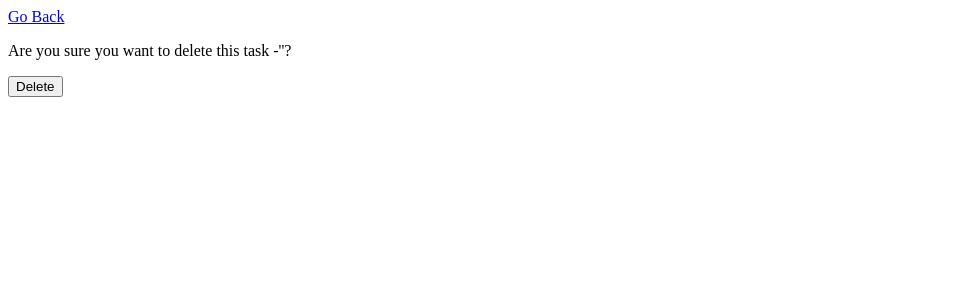
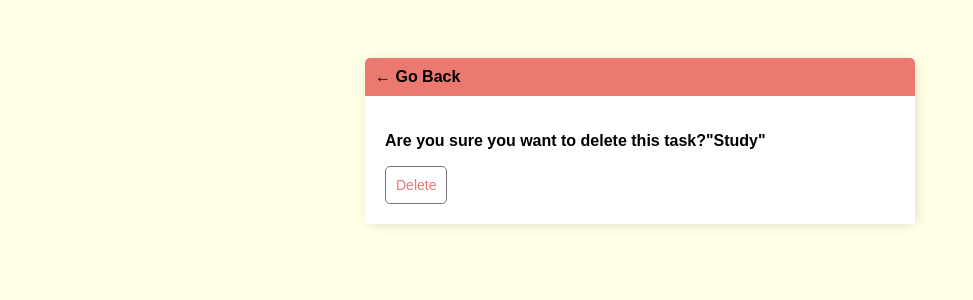
Before and after one commit to KamauDev-maker/Todo-list, a Django app: page /task-delete/1/ in a window 1280 px wide. Shown: the top 300 px of the page, without its empty margins (0-973 px from the left). Run offline with Django 3.2, Linux system fonts and the light colour scheme; a user stored in the database is signed in; data comes from the database, SQL or seed files in the repository; both versions use the stored data as it was after the commit.

Commit message:
styling the app

```diff
--- a/todoapp/templates/todoapp/layout.html
+++ b/todoapp/templates/todoapp/layout.html
@@ -15,6 +15,176 @@
             font-family: sans-serif;
             padding-top: 50px;
         }
+
+        h1, h2, h3, h4, h5, h6 {
+            font-family: sans-serif;
+        }
+
+        a,p{
+            color:black;
+            font-weight: bolder;
+
+        }
+
+        a {
+            font-weight: 600;
+        }
+
+        .container {
+            max-width: 550px;
+            margin: auto;
+            background-color: #fff;
+            -webkit-box-shadow: 2px 2px 13px -4px rgba(0, 0, 0, 0.21);
+            box-shadow: 2px 2px 13px -4px rgba(0, 0, 0, 0.21);
+        }
+
+        input {
+            outline: none;
+            border: none;
+        }
+
+        .header-bar {
+            display: flex;
+            justify-content: space-between;
+            color:black;
+            padding: 10px;
+            border-radius: 5px 5px 0 0;
+            background:#EB796F
+        }
+
+        .header-bar a {
+            text-decoration: none;
+        }
+
+        .task-wrapper {
+            display: flex;
+            align-items: center;
+            justify-content: space-between;
+            background-color:white;
+            border-top: 1px solid #dfe4ea;
+            overflow: hidden;
+        }
+
+        .task-title {
+            display: flex;
+            padding: 20px;
+        }
+
+        .task-title a {
+            text-decoration: none;
+            color: #4b5156;
+            margin-left: 10px;
+        }
+
+        .task-complete-icon {
+            height: 20px;
+            width: 20px;
+            background-color: rgb(105, 192, 105);
+            border-radius: 50%;
+        }
+
+        .task-incomplete-icon {
+            height: 20px;
+            width: 20px;
+            background-color: rgb(218, 218, 218);
+            border-radius: 50%;
+        }
+
+        .delete-link {
+            text-decoration: none;
+            font-weight: 900;
+            color: black;
+            font-size: 22px;
+            line-height: 0;
+            padding: 20px 0px;
+        }
+
+        /*Handle Classes*/
+
+        .handle {
+            display: inline-block;
+            padding: 20px 16px;
+            cursor: grab;
+            user-select: none;
+        }
+
+        .handle:after,
+        .handle:before {
+            display: block;
+            content: "";
+        }
+
+        .handle:active,
+        .handle:active:before,
+        .handle:active:after {
+            cursor: grabbing;
+        }
+
+        .dropArea {
+            background-color: #f1f2f6;
+            color: black;
+            border: #ced6e0 1px solid;
+        }
+
+        .selectedTask {
+            opacity: 0.6;
+        }
+
+
+        #add-link {
+            color: #EB796F;
+            text-decoration: none;
+            font-size: 42px;
+            text-shadow: 1px 1px #81413b;
+        }
+
+        #search-add-wrapper {
+            display: flex;
+            justify-content: space-between;
+            align-items: center;
+            padding: 20px;
+        }
+
+        @media screen and (max-width:320px) {
+            #search-add-wrapper {
+                padding: 10px;
+            }
+        }
+
+        input[type=text],
+        input[type=password],
+        textarea {
+            border: 1px solid #757575;
+            border-radius: 5px;
+            padding: 10px;
+            width: 90%;
+        }
+
+        label {
+            padding-top: 10px !important;
+            display: block;
+        }
+
+        ::placeholder {
+            font-weight: 300;
+            opacity: 0.5;
+        }
+
+        .button {
+            border: 1px solid #757575;
+            background-color: #FFF;
+            color: #EB796F;
+            padding: 10px;
+            font-size: 14px;
+            border-radius: 5px;
+            cursor: pointer;
+            text-decoration: none;
+        }
+
+        .card-body {
+            padding: 20px;
+        }
+
     </style>
 </head>
 <body>
--- a/todoapp/templates/todoapp/task_confirm_delete.html
+++ b/todoapp/templates/todoapp/task_confirm_delete.html
@@ -1,7 +1,16 @@
-<a href="{% url 'task' %}">Go Back</a>
+{% extends 'todoapp/layout.html' %}
 
-<form method="POST">
-    {% csrf_token%}
-    <p>Are you sure you want to delete this task -'{{task}}'?</p>
-    <input type="submit" value="Delete" />
-</form>
+{% block content %}
+<div class="header-bar">
+    <a href="{% url 'tasks' %}">&#8592; Go Back</a>
+</div>
+
+<div class="card-body">
+    <form method="POST">
+        {% csrf_token%}
+        <p>Are you sure you want to delete this task?<b>"{{tasks}}"</b></p>
+        <input class="button"type="submit" value="Delete" />
+    </form>
+</div>
+
+{% endblock %}
--- a/todoapp/views.py
+++ b/todoapp/views.py
@@ -42,24 +42,23 @@
                 return redirect('tasks')
             return super(RegisterPage,self).get(*args,**kwargs)
 
-class TaskList(LoginRequiredMixin ,ListView):
+class TaskList(LoginRequiredMixin, ListView):
     model = Task
     context_object_name = 'tasks'
 
-    # to make other users to not see task list items for other users
-    def get_context_data(self,**kwargs):
-        context  =super().get_context_data(**kwargs)
+    def get_context_data(self, **kwargs):
+        context = super().get_context_data(**kwargs)
         context['tasks'] = context['tasks'].filter(user=self.request.user)
         context['count'] = context['tasks'].filter(complete=False).count()
 
-        search_input = self.request.GET.get("search-area") or ''
+        search_input = self.request.GET.get('search-area') or ''
         if search_input:
-            context ['tasks'] = context['tasks'].filter(
+            context['tasks'] = context['tasks'].filter(
                 title__contains=search_input)
-            context ['search_input'] = search_input
 
-            return context
+        context['search_input'] = search_input
 
+        return context
 
 
 
```
Also changed, not shown: todoapp/templates/todoapp/register.html (+23 -7 lines), todoapp/templates/todoapp/task_form.html (+15 -6 lines), todoapp/templates/todoapp/task_list.html (+36 -6 lines), db.sqlite3.
